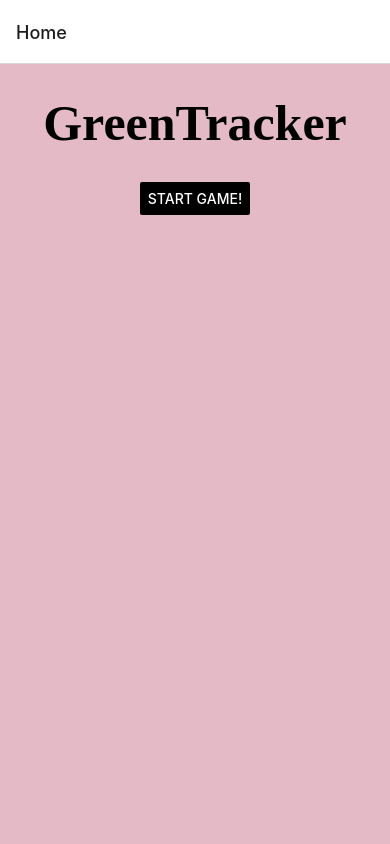
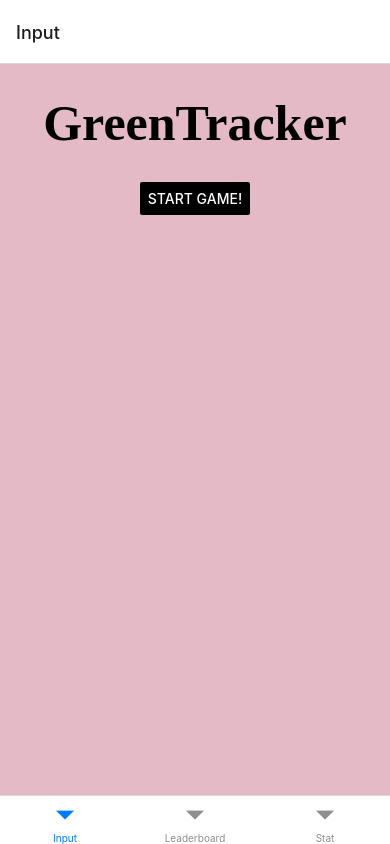
Before and after one commit to aryang4rg/OurBlueWorld, a React Native app in the folder frontend/: screen / in a window 390 px wide. Built offline with nearby package versions, Linux system fonts and the light colour scheme.

Commit message:
please work allan dad

```diff
--- a/frontend/App.js
+++ b/frontend/App.js
@@ -11,7 +11,7 @@ const {
 	NavigationContainer,
 	useNavigation,
 } = require("@react-navigation/native");
-// const { createBottomTabNavigator } = require('@react-navigation/bottom-tabs');
+const { createBottomTabNavigator } = require("@react-navigation/bottom-tabs");
 const {
 	createNativeStackNavigator,
 } = require("@react-navigation/native-stack");
@@ -71,16 +71,21 @@ function StatScreen({ navigation }) {
 }
 
 const Stack = createNativeStackNavigator();
-// const Tab = createBottomTabNavigator();
+const Tab = createBottomTabNavigator();
 
 function App() {
 	return (
 		<NavigationContainer>
-      <Stack.Navigator initialRouteName="Home">
+			{/* <Stack.Navigator initialRouteName="Home">
 				<Stack.Screen name="Home" component={HomeScreen} />
 				<Stack.Screen name="Login" component={LoginScreen} />
 				<Stack.Screen name="Input" component={InputScreen} />
-      </Stack.Navigator>
+			</Stack.Navigator> */}
+			<Tab.Navigator>
+				<Tab.Screen name="Input" component={HomeScreen} />
+				<Tab.Screen name="Leaderboard" component={LeaderboardScreen} />
+				<Tab.Screen name="Stat" component={StatScreen} />
+			</Tab.Navigator>
 		</NavigationContainer>
 	);
 }
```
Also changed, not shown: frontend/package.json (+8 -3 lines), 1 other file (tests, documents, lock files or other folders). Lines whose indentation alone changed are shown as unchanged.
